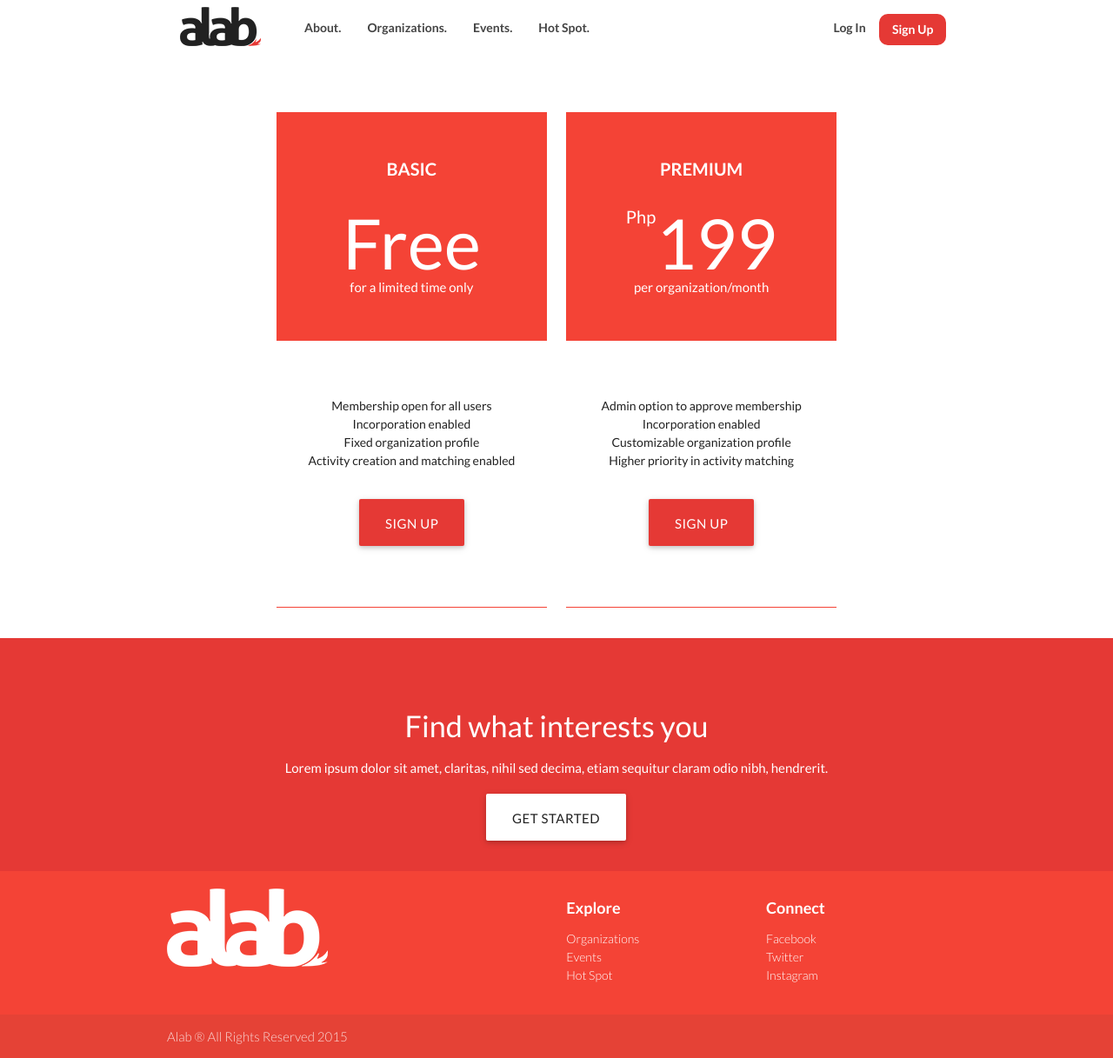
After one commit to aeroheart-c6/alab-server, a Django app: page /organization/pricing/ in a window 1280 px wide. The commit adds this page. Shown: the whole page at 87% size. Run offline with Django 3.2, Linux system fonts and the light colour scheme; some libraries are stand-ins or nearby versions.

Commit message:
Added pricing page

```diff
--- a/frontend/static/css/style.css
+++ b/frontend/static/css/style.css
@@ -518,6 +518,72 @@ nav .user-drop img{
     height: 12px;
     width: 12px;
 }
+
+
+/* line 81, ../../sass/presets/_sections.scss */
+.pricing {
+  margin: 50px 0;
+}
+/* line 83, ../../sass/presets/_sections.scss */
+.pricing .price-head {
+  background: #F44336;
+  color: #fff;
+}
+/* line 87, ../../sass/presets/_sections.scss */
+.pricing .price-head .price-name {
+  color: #fff;
+  font-size: 20px;
+  text-transform: uppercase;
+  font-weight: 700;
+  padding: 50px 0 30px;
+}
+/* line 95, ../../sass/presets/_sections.scss */
+.pricing .price-head .price {
+  color: #fff;
+  font-size: 80px;
+  line-height: 80px;
+}
+/* line 99, ../../sass/presets/_sections.scss */
+.pricing .price-head .price small {
+  font-size: 20px;
+  vertical-align: top;
+  line-height: 20px;
+}
+/* line 106, ../../sass/presets/_sections.scss */
+.pricing .price-head .price-person {
+  color: #fff;
+  padding: 0 0 50px;
+}
+/* line 114, ../../sass/presets/_sections.scss */
+.pricing .best .price-head {
+  background: #e53935;
+}
+/* line 119, ../../sass/presets/_sections.scss */
+.pricing .price-details {
+  padding: 50px 20px 20px;
+  font-size: 14px;
+  min-height: 160px;
+  text-align: center;
+}
+/* line 126, ../../sass/presets/_sections.scss */
+.pricing .price-btn {
+  padding: 00px 0 50px;
+  border-bottom: 1px solid #F44336;
+}
+
+/* line 134, ../../sass/presets/_sections.scss */
+.pricing-p {
+  display: block;
+}
+/* line 137, ../../sass/presets/_sections.scss */
+.pricing-p a {
+  text-decoration: underline;
+}
+
+.pricing.col.s9{
+        margin: 0 auto;
+    float: none;
+}
 /*********************************************
 **********************************************
             MOBILE CUSTOM
--- a/frontend/templates/index.html
+++ b/frontend/templates/index.html
@@ -14,6 +14,9 @@
                     </div>
 
                     {% if user.is_authenticated %}
+                    <div class="row center">
+                        <a href="{% url 'organizations:pricing' %}" id="download-button" class="btn-large waves-effect waves-light red lighten-1">Apply your organization</a>
+                    </div>
                     <div class="row center">
                         <a href="#" id="download-button" class="btn-large waves-effect waves-light red lighten-1">Find Activities</a>
                     </div>
--- /dev/null
+++ b/frontend/templates/organizations/pricing.html
@@ -0,0 +1,76 @@
+{% extends 'base.html' %}
+{% load i18n staticfiles %}
+
+{% block content %}
+        <div class="container">
+            <div class="section">
+                <div class="row card-org">
+                    <div class="pricing col s9">
+                        <div href="#" class="col s6 price-choice center-text">
+                            <div class="price-head">
+                                <div class="price-name">Basic</div>
+                                <div class="price">Free</div>
+                                <div class="price-person">for a limited time only</div>
+                            </div>
+
+                            <div class="price-details">
+                                <ul>
+                                    <li>Membership open for all users</li>
+                                    <li>Incorporation enabled</li>
+                                    <li>Fixed organization profile</li>
+                                    <li>Activity creation and matching enabled</li>
+                                </ul>
+                            </div>
+
+                            <div class="price-btn">
+
+                                <div class="row center">
+                                    <a href="#" id="download-button" class="btn-large waves-effect waves-light red lighten-1">Sign Up</a>
+                                </div>
+                            </div>
+                        </div>
+
+
+                        <div href="#" class="col s6 price-choice center-text">
+                            <div class="price-head">
+                                <div class="price-name">Premium</div>
+                                <div class="price"><small>Php</small>199</div>
+                                <div class="price-person">per organization/month</div>
+                            </div>
+
+                            <div class="price-details">
+                                <ul>
+                                    <li>Admin option to approve membership</li>
+                                    <li>Incorporation enabled</li>
+                                    <li>Customizable organization profile</li>
+                                    <li>Higher priority in activity matching</li>
+                                </ul>
+                            </div>
+
+
+                            <div class="price-btn">
+
+                                <div class="row center">
+                                    <a href="#" id="download-button" class="btn-large waves-effect waves-light red lighten-1">Sign Up</a>
+                                </div>
+                            </div>
+                        </div>
+                    </div>
+                </div>
+            </div>
+        </div>
+
+        <div class="red-bg">
+            <div class="container">
+                <div class="section">
+                    <div class="row card-org">
+                        <div class="col s12 center-text">
+                            <h4> Find what interests you</h4>
+                            <p>Lorem ipsum dolor sit amet, claritas, nihil sed decima, etiam sequitur claram odio nibh, hendrerit.</p><a href="#" id="download-button" class="btn-large waves-effect waves-light white lighten-1">Get Started</a>
+                        </div>
+                    </div>
+
+                </div>
+            </div>
+        </div>
+{% endblock %}
--- a/organizations/web/urls.py
+++ b/organizations/web/urls.py
@@ -4,6 +4,7 @@ from organizations.web.views import (
     OrganizationProfileFreeView,
     OrganizationProfilePremiumView,
     OrganizationApplicationView,
+    PricingView,
 )
 
 urlpatterns = patterns('organizations.views',
@@ -11,4 +12,5 @@ urlpatterns = patterns('organizations.views',
     url(r'^profile/premium/(?P<id>\d+)/$', OrganizationProfilePremiumView.as_view(), name='org_profile_premium'),
     url(r'^apply/$', OrganizationApplicationView.as_view(), name='org_application'),
     url(r'^join/(?P<id>\d+)/$', JoinOrganizationView.as_view(), name='org_join'),
+    url(r'^pricing/$', PricingView.as_view(), name='pricing'),
 )
--- a/organizations/web/views.py
+++ b/organizations/web/views.py
@@ -100,3 +100,7 @@ class JoinOrganizationView(SiteWideMixin, View):
         context['message'] = "SUCCESS"
 
         return JsonResponse(context)
+
+class PricingView(SiteWideMixin, View):
+
+    template_name = "organizations/pricing.html"
```
Also changed, not shown: frontend/static/img/background1.jpg, frontend/static/img/pro2.png (added), frontend/static/img/pro3.png (added).
